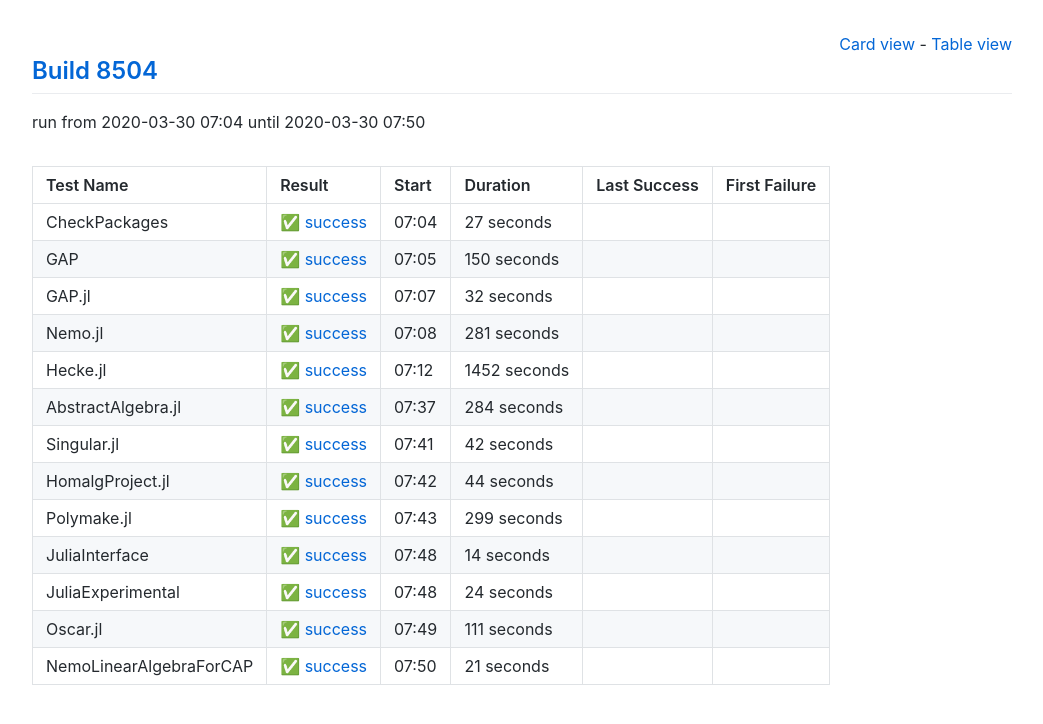
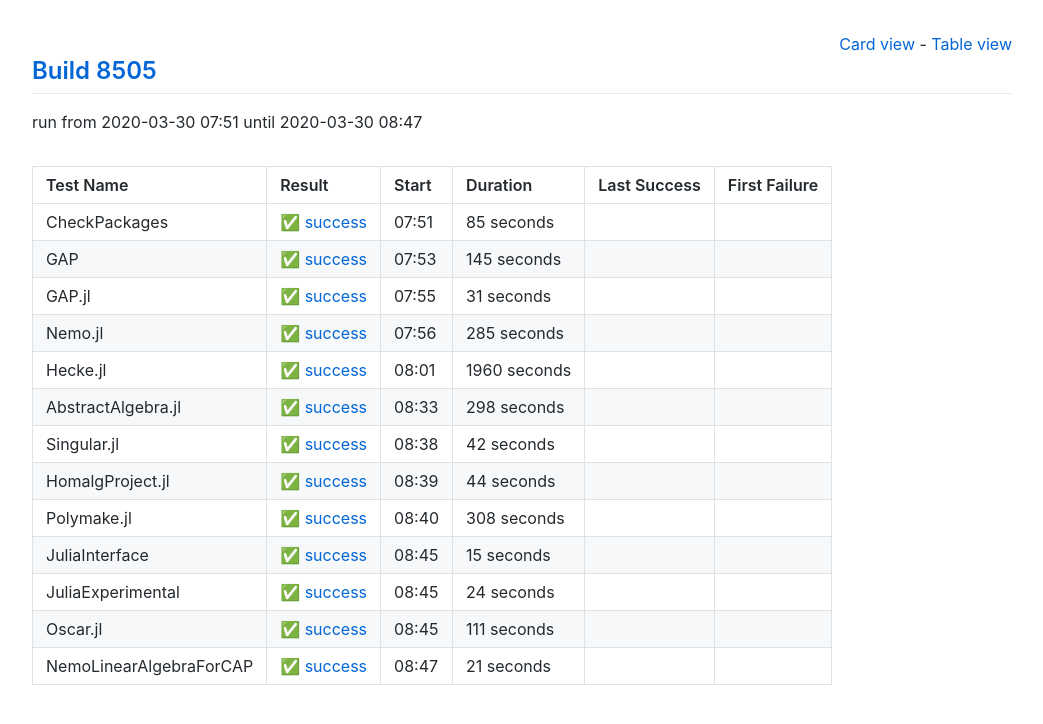
Before and after one commit to oscar-system/oscar-ci-status, a Jekyll site: the page built from table.html, in a window 1280 px wide. Shown: the top 724 px of the page, without its empty margins (118-1161 px from the left). Built offline with Jekyll 4.4.1, drawn with Linux system fonts in a browser that asks for light colours.

Commit message:
Build 8505

```diff
--- a/_data/ci.yml
+++ b/_data/ci.yml
@@ -1,71 +1,71 @@
-build: 8504
-build_url: https://oscarci.mathematik.uni-kl.de/job/oscar/8504/
+build: 8505
+build_url: https://oscarci.mathematik.uni-kl.de/job/oscar/8505/
 job: oscar
 tests:
-- duration: 27
+- duration: 85
   exitcode: 0
   first_failure: false
   first_failure_url: null
   last_success: false
   last_success_url: null
-  log: https://oscarci.mathematik.uni-kl.de/job/oscar/8504/artifact/logs/build-8504/CheckPackages.log
+  log: https://oscarci.mathematik.uni-kl.de/job/oscar/8505/artifact/logs/build-8505/CheckPackages.log
   name: CheckPackages
-  start: 2020-03-30 07:04
+  start: 2020-03-30 07:51
   status: success
   success: true
-- duration: 150
+- duration: 145
   exitcode: 0
   first_failure: false
   first_failure_url: null
   last_success: false
   last_success_url: null
-  log: https://oscarci.mathematik.uni-kl.de/job/oscar/8504/artifact/logs/build-8504/GAP.log
+  log: https://oscarci.mathematik.uni-kl.de/job/oscar/8505/artifact/logs/build-8505/GAP.log
   name: GAP
-  start: 2020-03-30 07:05
+  start: 2020-03-30 07:53
   status: success
   success: true
-- duration: 32
+- duration: 31
   exitcode: 0
   first_failure: false
   first_failure_url: null
   last_success: false
   last_success_url: null
-  log: https://oscarci.mathematik.uni-kl.de/job/oscar/8504/artifact/logs/build-8504/GAP.jl.log
+  log: https://oscarci.mathematik.uni-kl.de/job/oscar/8505/artifact/logs/build-8505/GAP.jl.log
   name: GAP.jl
-  start: 2020-03-30 07:07
+  start: 2020-03-30 07:55
   status: success
   success: true
-- duration: 281
+- duration: 285
   exitcode: 0
   first_failure: false
   first_failure_url: null
   last_success: false
   last_success_url: null
-  log: https://oscarci.mathematik.uni-kl.de/job/oscar/8504/artifact/logs/build-8504/Nemo.jl.log
+  log: https://oscarci.mathematik.uni-kl.de/job/oscar/8505/artifact/logs/build-8505/Nemo.jl.log
   name: Nemo.jl
-  start: 2020-03-30 07:08
+  start: 2020-03-30 07:56
   status: success
   success: true
-- duration: 1452
+- duration: 1960
   exitcode: 0
   first_failure: false
   first_failure_url: null
   last_success: false
   last_success_url: null
-  log: https://oscarci.mathematik.uni-kl.de/job/oscar/8504/artifact/logs/build-8504/Hecke.jl.log
+  log: https://oscarci.mathematik.uni-kl.de/job/oscar/8505/artifact/logs/build-8505/Hecke.jl.log
   name: Hecke.jl
-  start: 2020-03-30 07:12
+  start: 2020-03-30 08:01
   status: success
   success: true
-- duration: 284
+- duration: 298
   exitcode: 0
   first_failure: false
   first_failure_url: null
   last_success: false
   last_success_url: null
-  log: https://oscarci.mathematik.uni-kl.de/job/oscar/8504/artifact/logs/build-8504/AbstractAlgebra.jl.log
+  log: https://oscarci.mathematik.uni-kl.de/job/oscar/8505/artifact/logs/build-8505/AbstractAlgebra.jl.log
   name: AbstractAlgebra.jl
-  start: 2020-03-30 07:37
+  start: 2020-03-30 08:33
   status: success
   success: true
 - duration: 42
@@ -74,9 +74,9 @@ tests:
   first_failure_url: null
   last_success: false
   last_success_url: null
-  log: https://oscarci.mathematik.uni-kl.de/job/oscar/8504/artifact/logs/build-8504/Singular.jl.log
+  log: https://oscarci.mathematik.uni-kl.de/job/oscar/8505/artifact/logs/build-8505/Singular.jl.log
   name: Singular.jl
-  start: 2020-03-30 07:41
+  start: 2020-03-30 08:38
   status: success
   success: true
 - duration: 44
@@ -85,31 +85,31 @@ tests:
   first_failure_url: null
   last_success: false
   last_success_url: null
-  log: https://oscarci.mathematik.uni-kl.de/job/oscar/8504/artifact/logs/build-8504/HomalgProject.jl.log
+  log: https://oscarci.mathematik.uni-kl.de/job/oscar/8505/artifact/logs/build-8505/HomalgProject.jl.log
   name: HomalgProject.jl
-  start: 2020-03-30 07:42
+  start: 2020-03-30 08:39
   status: success
   success: true
-- duration: 299
+- duration: 308
   exitcode: 0
   first_failure: false
   first_failure_url: null
   last_success: false
   last_success_url: null
-  log: https://oscarci.mathematik.uni-kl.de/job/oscar/8504/artifact/logs/build-8504/Polymake.jl.log
+  log: https://oscarci.mathematik.uni-kl.de/job/oscar/8505/artifact/logs/build-8505/Polymake.jl.log
   name: Polymake.jl
-  start: 2020-03-30 07:43
+  start: 2020-03-30 08:40
   status: success
   success: true
-- duration: 14
+- duration: 15
   exitcode: 0
   first_failure: false
   first_failure_url: null
   last_success: false
   last_success_url: null
-  log: https://oscarci.mathematik.uni-kl.de/job/oscar/8504/artifact/logs/build-8504/JuliaInterface.log
+  log: https://oscarci.mathematik.uni-kl.de/job/oscar/8505/artifact/logs/build-8505/JuliaInterface.log
   name: JuliaInterface
-  start: 2020-03-30 07:48
+  start: 2020-03-30 08:45
   status: success
   success: true
 - duration: 24
@@ -118,9 +118,9 @@ tests:
   first_failure_url: null
   last_success: false
   last_success_url: null
-  log: https://oscarci.mathematik.uni-kl.de/job/oscar/8504/artifact/logs/build-8504/JuliaExperimental.log
+  log: https://oscarci.mathematik.uni-kl.de/job/oscar/8505/artifact/logs/build-8505/JuliaExperimental.log
   name: JuliaExperimental
-  start: 2020-03-30 07:48
+  start: 2020-03-30 08:45
   status: success
   success: true
 - duration: 111
@@ -129,9 +129,9 @@ tests:
   first_failure_url: null
   last_success: false
   last_success_url: null
-  log: https://oscarci.mathematik.uni-kl.de/job/oscar/8504/artifact/logs/build-8504/Oscar.jl.log
+  log: https://oscarci.mathematik.uni-kl.de/job/oscar/8505/artifact/logs/build-8505/Oscar.jl.log
   name: Oscar.jl
-  start: 2020-03-30 07:49
+  start: 2020-03-30 08:45
   status: success
   success: true
 - duration: 21
@@ -140,8 +140,8 @@ tests:
   first_failure_url: null
   last_success: false
   last_success_url: null
-  log: https://oscarci.mathematik.uni-kl.de/job/oscar/8504/artifact/logs/build-8504/NemoLinearAlgebraForCAP.log
+  log: https://oscarci.mathematik.uni-kl.de/job/oscar/8505/artifact/logs/build-8505/NemoLinearAlgebraForCAP.log
   name: NemoLinearAlgebraForCAP
-  start: 2020-03-30 07:50
+  start: 2020-03-30 08:47
   status: success
   success: true
```
Also changed, not shown: README.md.
